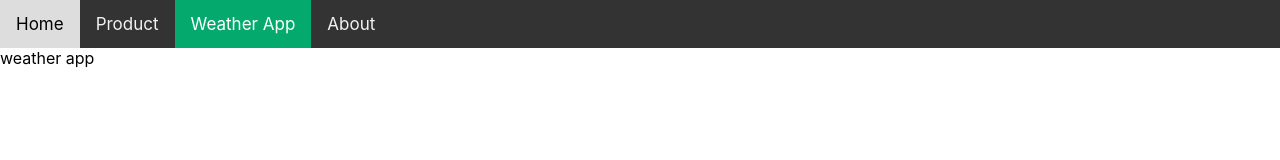
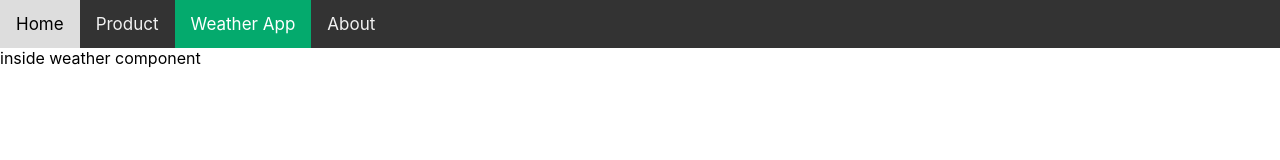
Before and after one commit to haryphamdev/base-react-hook-tutorial, a React (Create React App) app: page /weather in a window 1280 px wide. Shown: the top 160 px of the page. Built offline with nearby package versions, Linux system fonts and the light colour scheme; no server answers.

Commit message:
video 22 using axios

```diff
--- a/package.json
+++ b/package.json
@@ -1,4 +1,5 @@
 {
+  "proxy": "https://www.metaweather.com",
   "name": "eric-app",
   "version": "0.1.0",
   "private": true,
@@ -6,6 +7,7 @@
     "@testing-library/jest-dom": "^5.16.1",
     "@testing-library/react": "^11.2.7",
     "@testing-library/user-event": "^12.8.3",
+    "axios": "0.24.0",
     "lodash": "4.17.21",
     "react": "^17.0.2",
     "react-dom": "^17.0.2",
--- a/src/App.js
+++ b/src/App.js
@@ -12,6 +12,7 @@ import {
   Route,
   Link
 } from "react-router-dom";
+import Weather from './components/Weather/Weather';
 
 
 
@@ -49,7 +50,7 @@ const App = () => {
           <Product />
         </Route>
         <Route path="/weather">
-          <div>weather app</div>
+          <Weather />
         </Route>
         <Route path="/about">
           <div>I'm Eric</div>
--- a/src/components/Navigation/Nav.js
+++ b/src/components/Navigation/Nav.js
@@ -3,7 +3,7 @@ import { Link, NavLink } from "react-router-dom";
 const Nav = () => {
 
     return (
-        <div class="topnav">
+        <div className="topnav">
             <NavLink to="/" exact={true}>Home</NavLink>
             <NavLink to="/product">Product</NavLink>
             <NavLink to="/weather">Weather App</NavLink>
--- /dev/null
+++ b/src/components/Weather/Weather.js
@@ -0,0 +1,35 @@
+import React from "react";
+import axios from "axios";
+// const Weather = () => {
+//     return (
+//         <div> inside weather component</div>
+//     )
+// }
+
+
+
+
+class Weather extends React.Component {
+
+    async componentDidMount() {
+        // let data = await axios.get("https://www.metaweather.com/api/location/1236594/",
+        // )
+
+        let response = await axios({
+            method: 'post',
+            url: "https://reacthook-hoidanit-backend.herokuapp.com/get-data-by-url",
+            data: { url: 'https://www.metaweather.com/api/location/1236594/' },
+
+        });
+        console.log(">>> check data: ", response.data);
+    }
+
+    render() {
+        return (
+            <div> inside weather component</div>
+        )
+    }
+}
+
+
+export default Weather;
```
Also changed, not shown: 1 other file (tests, documents, lock files or other folders).
